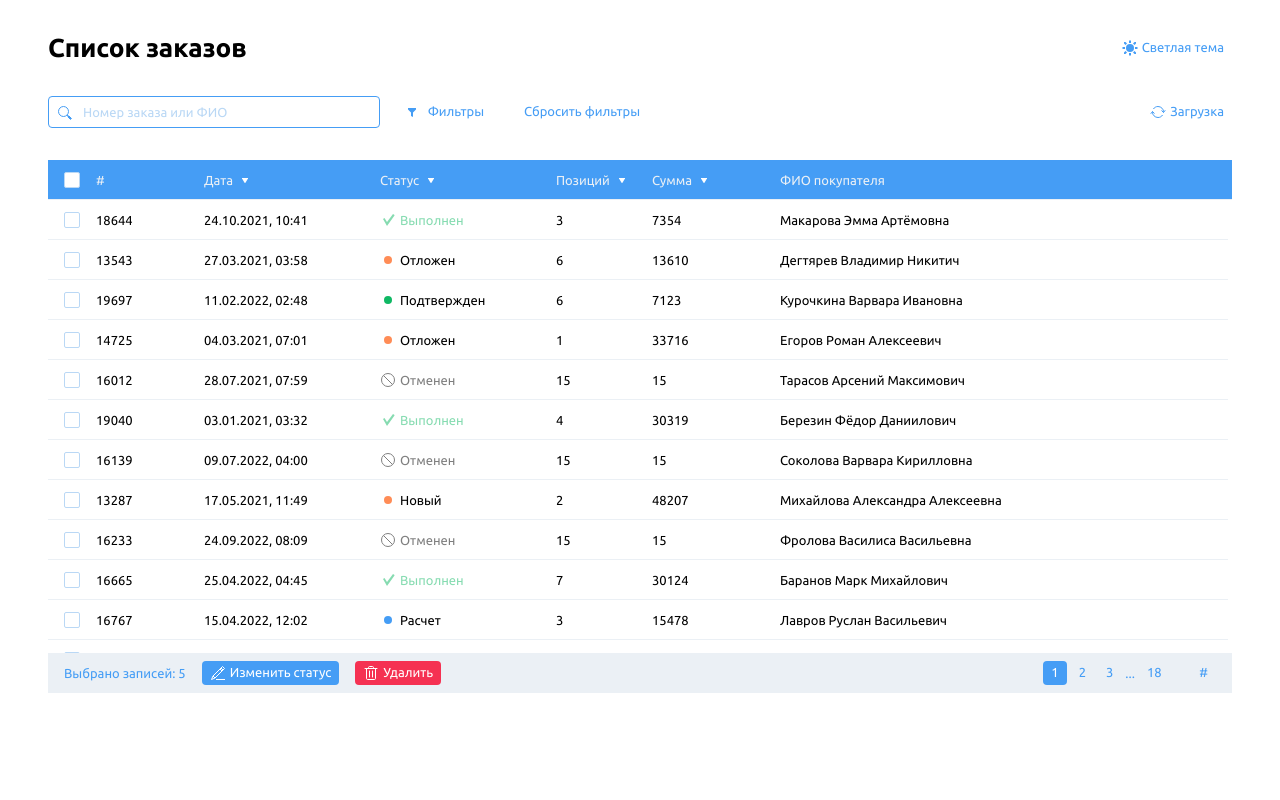
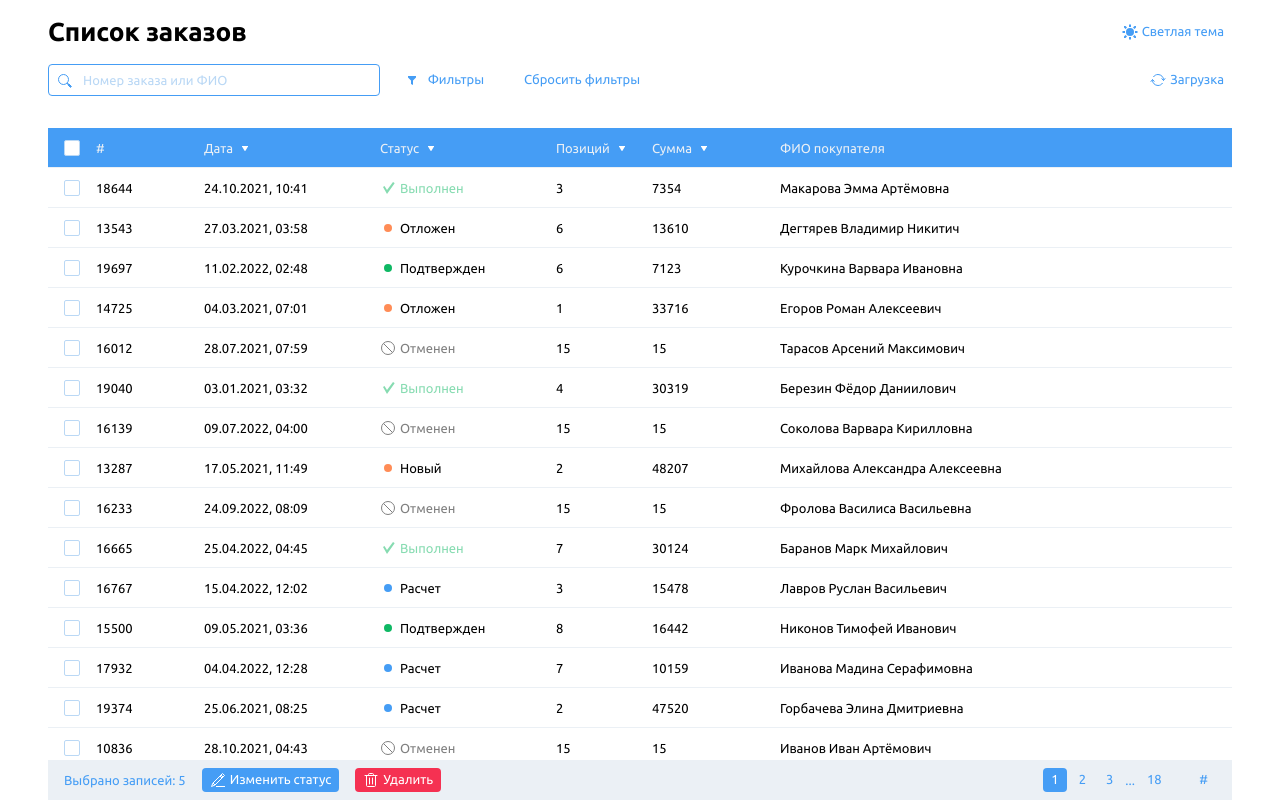
Before and after one commit to GennadiyBakulin/adminpanel-on-react, a React (Create React App) app: page / in a window 1280 px wide. Built offline with nearby package versions, Linux system fonts and the light colour scheme.

Commit message:
растягивание страницы на всю высоту

```diff
--- a/src/AdminPage/AdminPage.module.css
+++ b/src/AdminPage/AdminPage.module.css
@@ -1,12 +1,9 @@
 ._ {
-  position: relative;
   box-sizing: border-box;
   display: flex;
   flex-direction: column;
-  align-items: flex-start;
-  gap: 2rem;
-  width: 100vw;
+  min-width: 66rem;
   height: 100vh;
   margin: 0 auto;
-  padding: 2rem 3rem 0;
+  padding: 2rem 3rem 0 3rem;
 }
--- a/src/modules/Filter/Filter.module.css
+++ b/src/modules/Filter/Filter.module.css
@@ -1,7 +1,6 @@
 ._ {
   display: flex;
   flex-direction: column;
-  align-items: flex-start;
   gap: 1rem;
-  width: 100%;
+  padding-bottom: 2rem;
 }
--- a/src/modules/Filter/FilterSearchPanel/FilterSearchPanel.module.css
+++ b/src/modules/Filter/FilterSearchPanel/FilterSearchPanel.module.css
@@ -2,8 +2,6 @@
   display: flex;
   justify-content: space-between;
   align-items: center;
-  width: 100%;
-  height: 2rem;
 }
 
 .searchContainer {
--- a/src/modules/Filter/FilterSelectorsPanel/FilterSelectorsPanel.module.css
+++ b/src/modules/Filter/FilterSelectorsPanel/FilterSelectorsPanel.module.css
@@ -3,7 +3,6 @@
   align-items: flex-end;
   padding: 1rem;
   gap: 1rem;
-  width: 100%;
   height: 5.5rem;
   background-color: var(--color-style-white-blue);
   border-radius: 0.5rem;
--- a/src/modules/Header/Header.module.css
+++ b/src/modules/Header/Header.module.css
@@ -4,6 +4,7 @@
   align-items: center;
   width: 100%;
   height: 2rem;
+  padding-bottom: 2rem;
 }
 
 .title {
--- a/src/modules/Table/Table.module.css
+++ b/src/modules/Table/Table.module.css
@@ -2,8 +2,6 @@
   box-sizing: border-box;
   display: flex;
   flex-direction: column;
-  align-items: flex-start;
-  width: 100%;
-  max-height: calc(100vh - 16.7rem);
-  align-self: end;
+  flex-grow: 1;
+  overflow: hidden;
 }
--- a/src/modules/Table/TableBody/TableBody.module.css
+++ b/src/modules/Table/TableBody/TableBody.module.css
@@ -1,11 +1,7 @@
 ._ {
   display: flex;
   flex-direction: column;
-  align-items: flex-start;
-  justify-content: flex-start;
-  width: calc(100% - 0.25rem);
-  height: 100%;
-  min-height: 10rem;
+  flex: 1;
   color: var(--color-style-black);
   overflow-y: auto;
 }
--- a/src/modules/Table/TableFooter/TableFooter.module.css
+++ b/src/modules/Table/TableFooter/TableFooter.module.css
@@ -1,8 +1,6 @@
 ._ {
-  align-self: stretch;
   display: flex;
   justify-content: space-between;
-  align-items: center;
   padding: 0.5rem 1rem;
   background-color: var(--color-style-white-blue);
   height: 2.5rem;
--- a/src/modules/Table/TableHeader/TableHeader.module.css
+++ b/src/modules/Table/TableHeader/TableHeader.module.css
@@ -1,9 +1,7 @@
 ._ {
   display: flex;
-  align-items: flex-start;
   padding: 0 0.5rem;
   height: 2.5rem;
-  width: 100%;
   background: var(--color-style-blue);
   color: var(--color-style-white-blue);
   border-bottom: 0.0625rem solid var(--color-style-white-blue);
```
